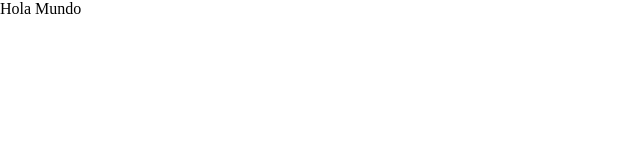
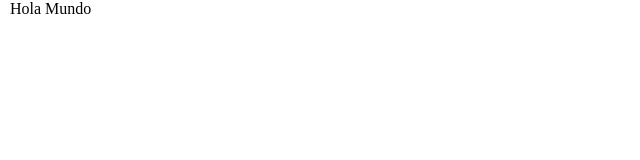
Before and after one commit to JeanBayer/portfolio-art, a Next.js app: page / in a window 1280 px wide. Shown: the top 160 px of the page, without its empty margins (0-640 px from the left). Built offline with nearby package versions, Linux system fonts and the light colour scheme.

Commit message:
Add: margen al body

```diff
--- a/app/globals.css
+++ b/app/globals.css
@@ -20,3 +20,7 @@ a {
   color: inherit;
   text-decoration: none;
 }
+
+body {
+  margin: 0px 10px;
+}
```
